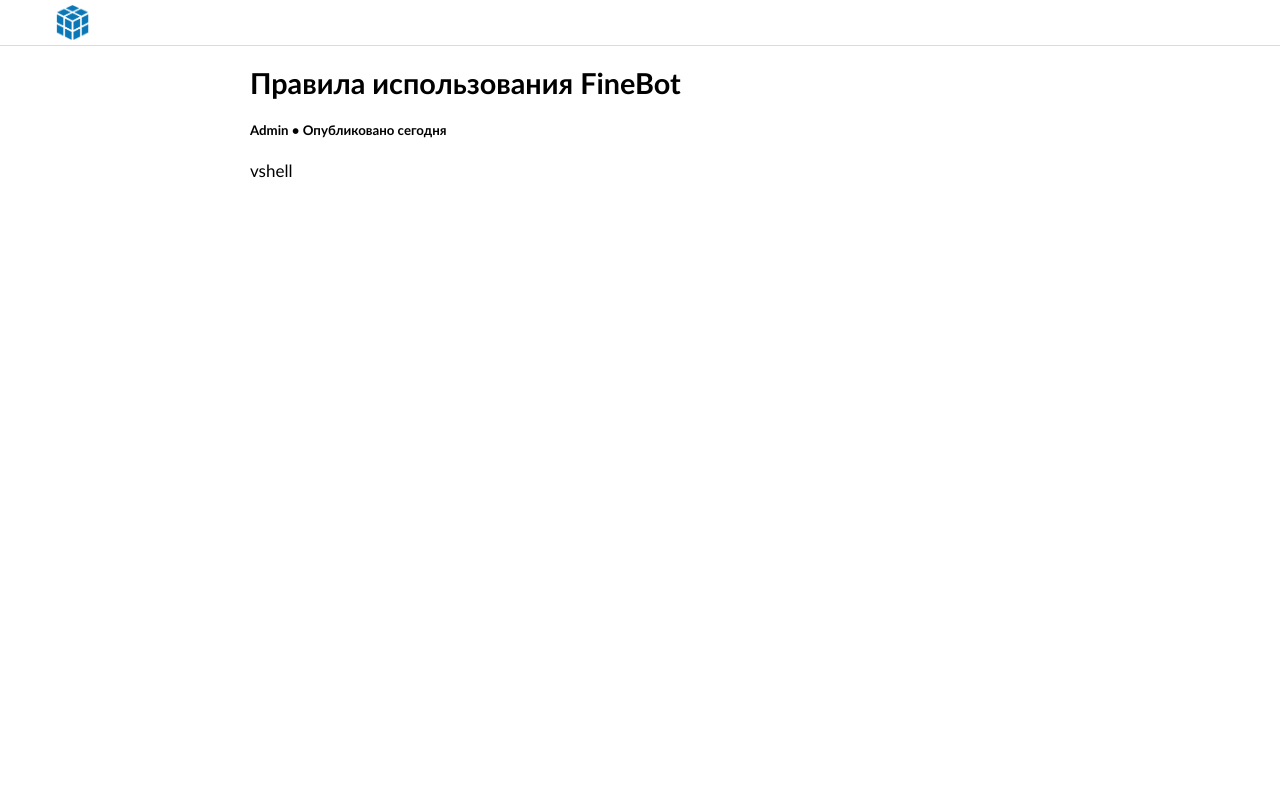
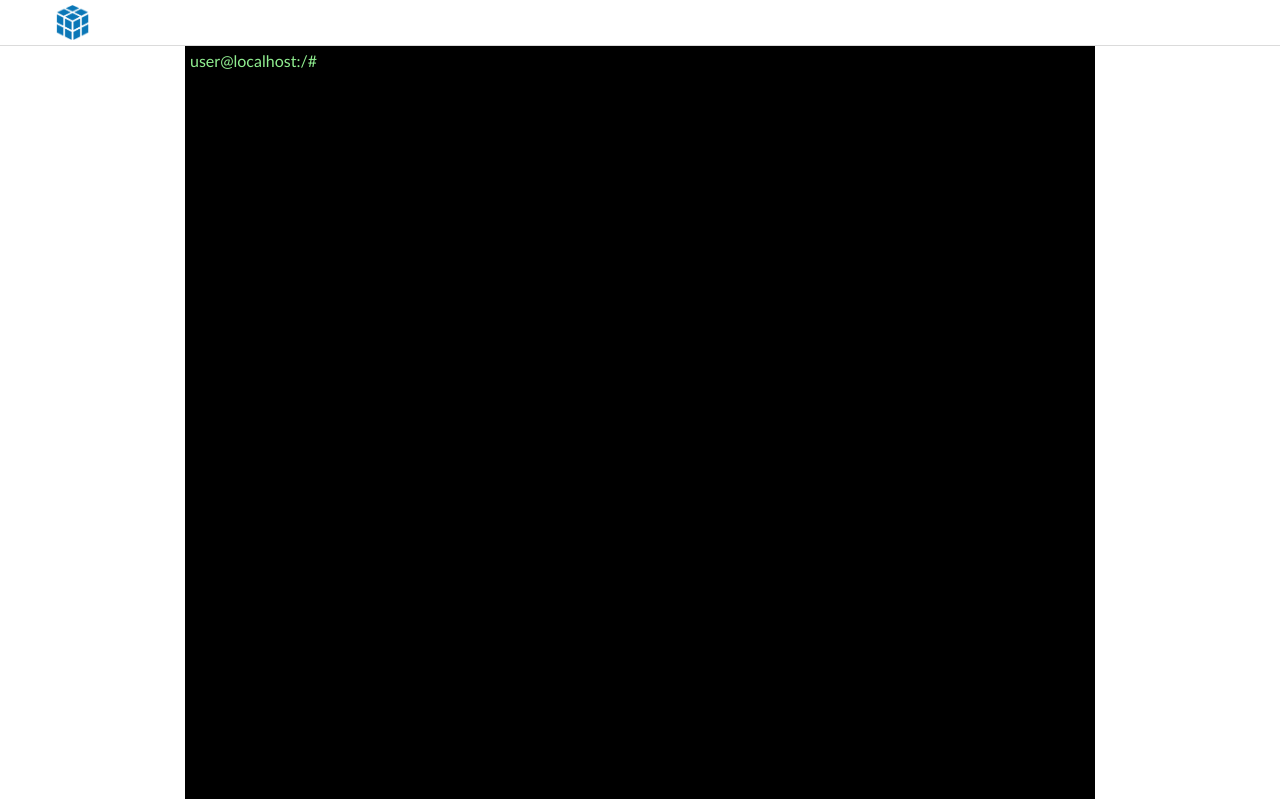
Before and after one commit to baikinkirill/baikinkirill.dev, a Next.js app: page /mirea/vshell in a window 1280 px wide. Built offline with nearby package versions, Linux system fonts and the light colour scheme.

Commit message:
init vshell

```diff
--- a/package.json
+++ b/package.json
@@ -9,6 +9,7 @@
   },
   "dependencies": {
     "isomorphic-unfetch": "^3.1.0",
+    "jquery": "^3.6.0",
     "next": "^9.5.5",
     "quill": "^1.3.7",
     "react": "^16.14.0",
--- /dev/null
+++ b/pages/mirea/vshell/commands.js
@@ -0,0 +1,20 @@
+export default function commands(message,dataClass){
+    let command = message.match(/([^\s]*)/gm)
+    console.log(command)
+    if(command[0]==="")
+        return [0,0]
+    switch (command[0]){
+        case 'su':
+            dataClass.user=command[2]
+            return [1,""]
+            break;
+        case 'sex':
+            dataClass.setPath("/gachi/com")
+            dataClass.user="dick"
+            return [1,"http://gachi.com"]
+        break;
+        default:
+            return[-1,command[0]]
+            break;
+    }
+}
--- /dev/null
+++ b/pages/mirea/vshell/index.js
@@ -0,0 +1,157 @@
+import Header from "../../../components/Header";
+import {useEffect, useState} from "react";
+import commands from "./commands";
+export default function Index() {
+    return (
+        <div>
+            <Header/>
+            <Terminal/>
+        </div>
+    )
+}
+
+class Terminal extends React.Component {
+    constructor(props) {
+        super(props);
+        this.data = new stateClass()
+
+        this.state = {
+            data: [],
+            height: 0
+        }
+
+    }
+
+    componentDidMount() {
+        this.setState({height: window.innerHeight})
+        window.onresize=()=>{
+            this.setState({height: window.innerHeight})
+        }
+        document.addEventListener("keydown", (e) => {
+            if (e.which == 13) {
+                let input = document.getElementById("input")
+                let buff = input.value
+                this.setState({data: this.data.pushCommand(buff)})
+                let ans = commands(buff,this.data)
+                if(ans[0]==-1){
+                    this.setState({data: this.data.pushErrorMessage(ans[1], "bash", "command not found")})
+                }else if(ans[0]==1){
+                    this.setState({data: this.data.pushMessage(ans[1])})
+                }else if(ans[0]==0){}
+                setTimeout(() => input.value = "")
+                let terminal = document.getElementById("terminal")
+                terminal.scrollTo(0, terminal.offsetHeight, {behavior: 'smooth'})
+            }
+        })
+    }
+
+    render() {
+
+
+        return (
+            <div
+                onClick={() => {
+                    document.getElementById("input").focus()
+                }}
+                style={{
+                    display: "flex",
+                    justifyContent: "center",
+                    alignItems: "center",
+                    paddingTop: "5px",
+                    width: "100vw",
+                    height: this.state.height - 57
+                }}>
+                <div
+                    id={"terminal"}
+                    style={{
+                        backgroundColor: "black",
+                        width: "100vw",
+                        height: this.state.height - 57,
+                        maxWidth: "900px",
+                        maxHeight: "800px",
+                        padding: "5px",
+                        wordWrap: "break-word",
+                        lineBreak: "auto",
+                        hyphens: "manual",
+                        wordBreak: "keep-all",
+                        overflowWrap: "break-word",
+                        overflowX: "hidden"
+                    }}>
+                    {this.state.data.map((e) => {
+                        return (
+                            <div style={{display: "flex", color: "lightgreen"}}>
+                                <div>
+                                    {e.user}
+                                </div>
+                                <div>
+                                    {e.path}
+                                </div>
+                                <div>
+                                    {e.command}
+                                </div>
+                            </div>
+                        )
+                    })}
+                    <div style={{color: "lightgreen", display: "flex", width: "100%"}}>
+                        <div>
+                            {this.data.getUser()}@localhost:{this.data.getPath()}#
+                        </div>
+                        <div style={{width: "100%"}}>
+                            <input id={"input"} style={{
+                                backgroundColor: "transparent",
+                                border: "none",
+                                outline: "none",
+                                color: "lightgreen",
+                                width: "99%",
+
+                                paddingLeft: "5px", fontSize: "14px"
+                            }}/>
+                        </div>
+                    </div>
+                </div>
+
+            </div>
+        )
+    }
+}
+
+
+class stateClass {
+
+    constructor() {
+        this.state = []
+        this.path = "/"
+        this.user = "user"
+    }
+
+    getUser() {
+        return this.user
+    }
+
+    getPath() {
+        return this.path
+    }
+
+    setPath(path) {
+        this.path = path
+    }
+
+    getState() {
+        return this.state
+    }
+
+    pushCommand(command) {
+        this.state.push({path: this.path, command: "# " + command, user: this.user + "@localhost:"})
+        return this.state
+    }
+
+    pushErrorMessage(command, user, message) {
+        this.state.push({command: "-" + user + ": " + command + ": " + message, user: null, path: null})
+        return this.state
+    }
+
+    pushMessage(message) {
+        this.state.push({command: message, user: null, path: null})
+        return this.state
+    }
+}
```
Also changed, not shown: public/static/fonts/RostelecomBasis-Medium.woff, 1 other file (tests, documents, lock files or other folders).
